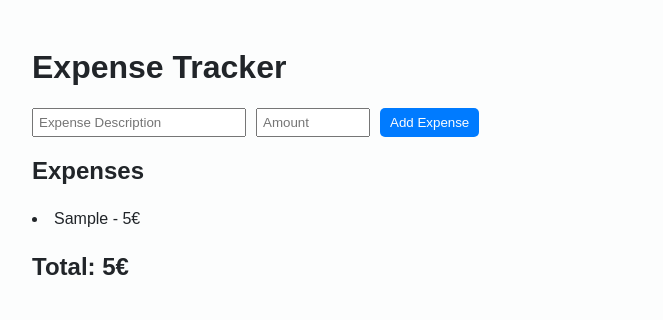
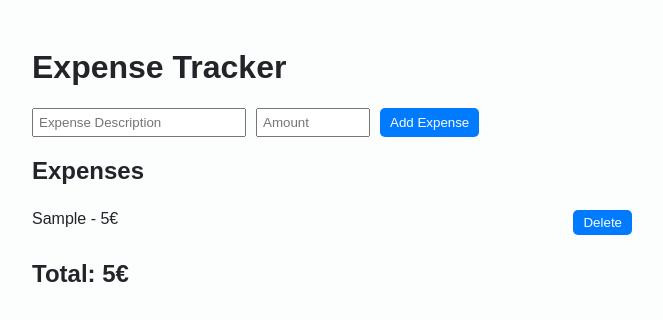
Before and after one commit to doraemonpup/vue-expense-tracker, a Vue app: page / in a window 1280 px wide. Both pictures are taken after typing "Sample", "5" into the empty fields and a click on the button "Add Expense". Shown: the top 320 px of the page, without its empty margins (308-971 px from the left). Built offline with nearby package versions, Linux system fonts and the light colour scheme.

Commit message:
add delete button + enable decimal for amount

```diff
--- a/src/App.vue
+++ b/src/App.vue
@@ -15,6 +15,10 @@ const addNewExpense = () => {
     newExpense.value.description = ''
     newExpense.value.amount = null
   }
+}
+
+const deleteExpense = index => {
+  expenses.value.splice(index, 1)
 }
 
 // Computed property for total
@@ -38,6 +42,7 @@ const total = computed(() => {
         type="number"
         placeholder="Amount"
         min="0"
+        step="0.01"
         required
       />
       <button type="submit">Add Expense</button>
@@ -47,6 +52,7 @@ const total = computed(() => {
     <ul>
       <li v-for="(expense, index) in expenses" :key="index">
         <span>{{ expense.description }} - {{ expense.amount }}€</span>
+        <button @click="deleteExpense(index)">Delete</button>
       </li>
     </ul>
 
@@ -87,10 +93,12 @@ button:hover {
   background-color: #0056b3;
 }
 ul {
-  list-style: inside;
+  /* list-style: none; */
   padding: 0;
 }
 li {
+  display: flex;
+  justify-content: space-between;
   padding: 5px 0;
 }
 </style>
```
